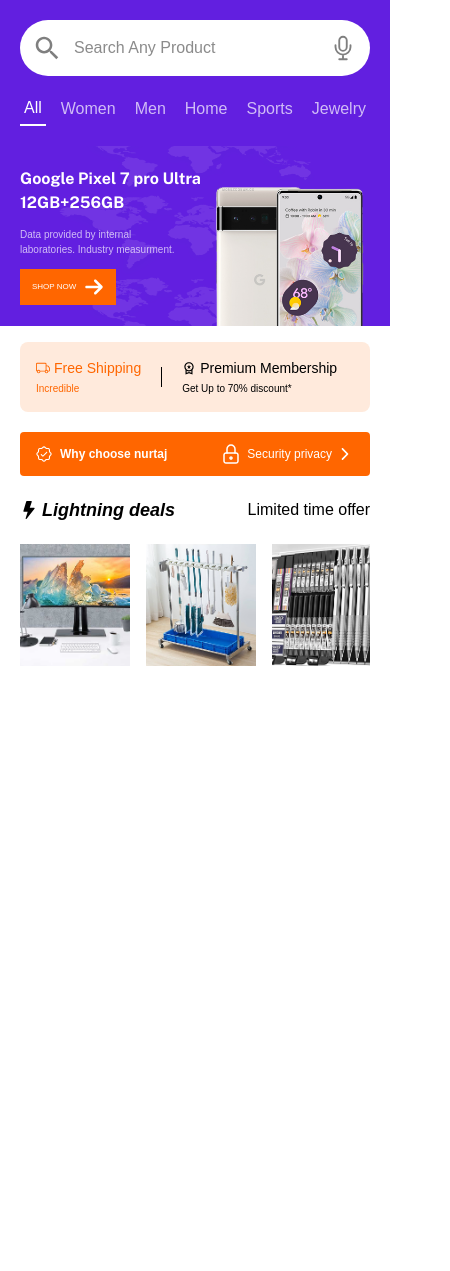
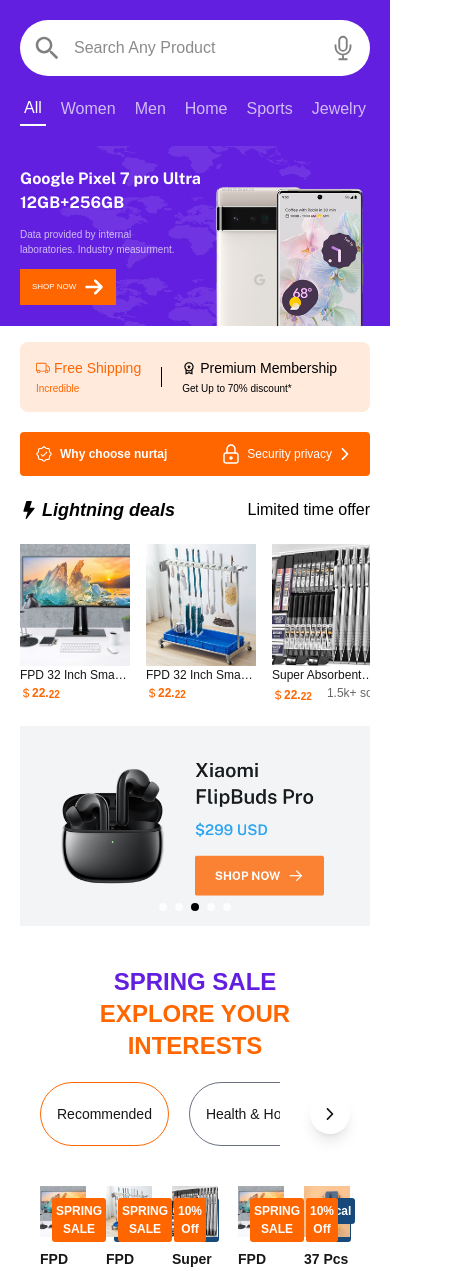
Before and after one commit to Mustafiz82/Nurtaj-web, a Next.js app: page / in a window 390 px wide. Shown: the top 1271 px of the page, 450 px wide, since content can reach past the window. Before the commit the page ends 844 px from the top, so only its background shows below. Built offline with nearby package versions, Linux system fonts and the light colour scheme.

Commit message:
lighting deal section

```diff
--- a/src/app/globals.css
+++ b/src/app/globals.css
@@ -29,3 +29,21 @@
   color: var(--foreground);
   font-family: Arial, Helvetica, sans-serif;
 }
+
+
+.swiper-pagination-bullet {
+  opacity: 0.8 !important;
+
+  background-color: white !important;
+
+}
+
+/* Style for the active pagination bullet */
+.swiper-pagination-bullet-active {
+  opacity: 1 !important;
+  background-color: black !important;
+  position: relative;
+
+
+  /* You can change this to any color you like */
+}
--- a/src/app/page.js
+++ b/src/app/page.js
@@ -1,4 +1,5 @@
 import Offer from "@/components/MobileComponents/Offer";
+import Slider from "@/components/MobileComponents/Slider";
 import Banner from "@/components/pages/home/Banner";
 import LightningDeals from "@/components/pages/home/LightningDeals";
 import PromotionalBanners from "@/components/pages/home/PromotionalBanners";
@@ -7,17 +8,21 @@
 
 export default function Home() {
   return (
-    <div>
+    <div className="mb-20">
 
       <Banner />
-      {/* offer mobile component  */}
       <div className="lg:hidden">
         <Offer />
       </div>
       <WhyChooceUs />
-     <LightningDeals/>
-      {/*  <PromotionalBanners/>
-      <SpringSale/> */}
+      <LightningDeals />
+      <div className="lg:hidden mx-5">
+        <Slider />
+      </div>
+      <div className="hidden lg:block">
+      <PromotionalBanners />
+      </div>
+        <SpringSale/>
 
     </div>
   );
--- /dev/null
+++ b/src/components/MobileComponents/Slider.jsx
@@ -0,0 +1,45 @@
+"use client"
+import React, { useRef, useState } from 'react';
+import { Swiper, SwiperSlide } from 'swiper/react';
+import { Autoplay, Pagination } from 'swiper/modules';
+
+import 'swiper/css';
+import 'swiper/css/pagination';
+import Image from 'next/image';
+
+export default function Slider() {
+    const banners = [
+
+        { src: "/images/Home/member-banner.png", cols: 1 },
+        { src: "/images/Home/promotional-banner-1.png", cols: 1 },
+        { src: "/images/Home/promotional-banner-2.png", cols: 1 },
+        { src: "/images/Home/promotional-banner-4.png", cols: 2 },
+        { src: "/images/Home/promotional-banner-5.png", cols: 2 }
+    ];
+
+    return (
+        <>
+            <Swiper
+            pagination={true}
+            modules={[Pagination , Autoplay]}
+            loop={true}
+            autoplay={{
+                delay: 2000,
+            }}
+             className="mySwiper ">
+               {
+                banners?.map((item , idx) =>  <SwiperSlide>
+                    <Image
+                    src={item?.src}
+                    width={1000}
+                    height={1000}
+                    className='w-full h-[200px] object-cover'
+
+                     />
+                </SwiperSlide>)
+               }
+
+            </Swiper>
+        </>
+    );
+}
--- a/src/components/pages/home/LightningDeals.jsx
+++ b/src/components/pages/home/LightningDeals.jsx
@@ -3,10 +3,24 @@
 import Image from 'next/image';
 import React from 'react';
 import { IoIosArrowForward } from 'react-icons/io';
-import { BsLightningFill } from "react-icons/bs";
+import { BsCurrencyDollar, BsLightningFill } from "react-icons/bs";
+import { FaFire } from 'react-icons/fa6';
 
 
 const LightningDeals = () => {
+
+    const PriceFormatter = ({ price }) => {
+        const [integerPart, decimalPart] = price.toFixed(2).split(".");
+
+        return (
+            <span className='flex font-bold items-end'>
+                <span className="text-[12px] font-bold">{integerPart}.</span>
+                <span className="text-[10px] ">{decimalPart}</span>
+            </span>
+        );
+    };
+
+
     return (
         <div className='m-5 lg:m-10 lg:py-5'>
 
@@ -51,6 +65,19 @@
                             height={500}
                             className='min-w-[110px] z-[99] h-auto'
                         />
+                        <h2 className='line-clamp-1 text-[12px] font-medium'>{item?.title}</h2>
+                        <div className='flex justify-between     items-center'>
+                            <div className="flex text-primary   items-center     ">
+                                <BsCurrencyDollar className='text-[12px]'/> <span className=''><PriceFormatter price={item?.price} /></span>
+
+                            </div>
+                            {
+                                item?.sold && <div className='flex pb-1 gap- items-center' >
+
+                                    <span className=' text-[12px] text-black/60'>{item?.sold} sold</span>
+                                </div>
+                            }
+                        </div>
                     </div>)
                 }
             </div>
--- a/src/components/pages/home/SpringSale.jsx
+++ b/src/components/pages/home/SpringSale.jsx
@@ -42,7 +42,7 @@
     };
 
     return (
-        <div className='mx-10 my-10'>
+        <div className='mx-10  my-10'>
             <div className="my-10 ">
                 <h1 className="text-#621FE0 text-center text-[#621FE0] font-extrabold uppercase text-2xl">Spring sale</h1>
                 <h1 className="text-#621FE0 text-center text-primary font-extrabold uppercase text-2xl">Explore your interests</h1>
```
Also changed, not shown: public/images/Home/member-banner.png (added).
